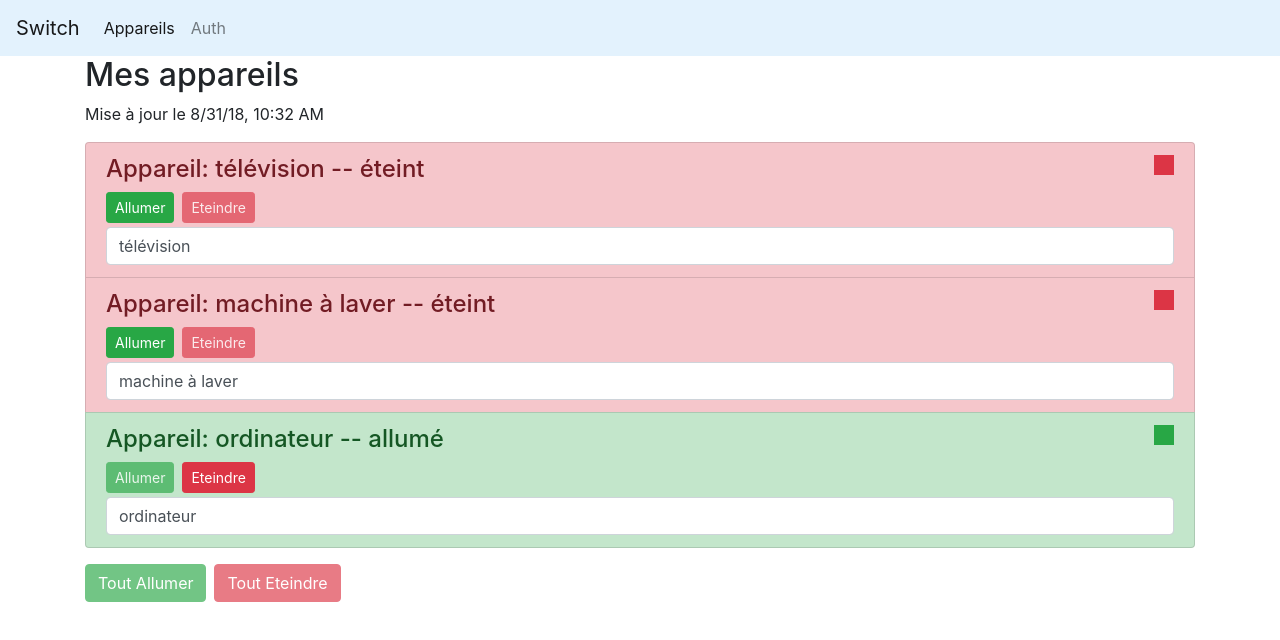
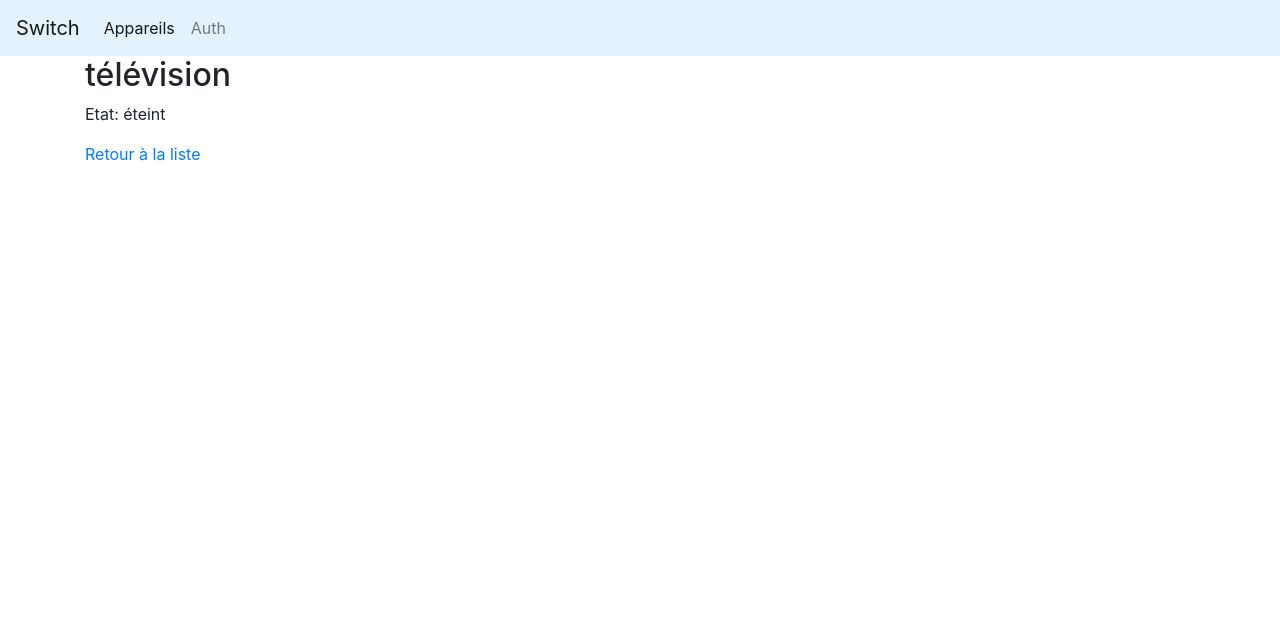
Before and after one commit to CODEheures/ocr-angular-tp1, an Angular app: page /appareils/1 in a window 1280 px wide. Before the commit this address led to /appareils. Shown: the top 640 px of the page. Built offline with nearby package versions, Linux system fonts and the light colour scheme.

Commit message:
add detail appareils

```diff
--- a/src/app/app.module.ts
+++ b/src/app/app.module.ts
@@ -7,11 +7,13 @@ import { AppareilComponent } from './appareil/appareil.component';
 import { ListAppareilsComponent } from './list-appareils/list-appareils.component';
 import { AuthComponent } from './auth/auth.component';
 import { RouterModule, Route } from '@angular/router';
+import { DetailAppareilComponent } from './detail-appareil/detail-appareil.component';
 
 
 const routes: Route[] = [
   { path: '', redirectTo: '/appareils', pathMatch: 'full'},
   { path: 'appareils', component: ListAppareilsComponent},
+  { path: 'appareils/:id', component: DetailAppareilComponent},
   { path: 'auth', component: AuthComponent},
   { path: '**', redirectTo: 'appareils'}
 ]
@@ -20,7 +22,8 @@ const routes: Route[] = [
     AppComponent,
     AppareilComponent,
     ListAppareilsComponent,
-    AuthComponent
+    AuthComponent,
+    DetailAppareilComponent
   ],
   imports: [
     BrowserModule,
--- a/src/app/appareil/appareil.component.html
+++ b/src/app/appareil/appareil.component.html
@@ -4,7 +4,7 @@
                 'list-group-item-danger': appareil.state === 'éteint'}">
     <div *ngIf="appareil.state === 'éteint'" [ngClass]="getBgColor(appareil)" style="height: 20px; width: 20px; float: right"></div>
     <div *ngIf="appareil.state != 'éteint'" [ngClass]="getBgColor(appareil)" style="height: 20px; width: 20px; float: right"></div>
-    <h4>Appareil: {{ appareil.name }} -- {{ appareil.state }}</h4>
+    <h4>Appareil: {{ appareil.name }} -- {{ appareil.state }}<small><a class="btn btn-xs btn-link" [routerLink]="[appareil.id]">détail</a></small></h4>
     <div class="mb-1">
       <button class="btn btn-success btn-sm mr-2" [disabled]="appareil.state ==='allumé'" (click)="onAllumer(i)">Allumer</button>
       <button class="btn btn-danger btn-sm" [disabled]="appareil.state ==='éteint'" (click)="onEteindre(i)">Eteindre</button>
--- /dev/null
+++ b/src/app/detail-appareil/detail-appareil.component.html
@@ -0,0 +1,7 @@
+<div class="row">
+  <div class="col">
+    <h2>{{appareil.name}}</h2>
+    <p>Etat: {{ appareil.state }}</p>
+    <a routerLink="/appareils">Retour à la liste</a>
+  </div>
+</div>
--- /dev/null
+++ b/src/app/detail-appareil/detail-appareil.component.ts
@@ -0,0 +1,23 @@
+import { Component, OnInit } from '@angular/core';
+import { Appareil } from '../interfaces/appareil';
+import { AppareilService } from '../services/appareil.service';
+import { ActivatedRoute } from '@angular/router';
+
+@Component({
+  selector: 'app-detail-appareil',
+  templateUrl: './detail-appareil.component.html',
+  styleUrls: ['./detail-appareil.component.scss']
+})
+export class DetailAppareilComponent implements OnInit {
+
+  public appareil: Appareil
+
+  constructor(private appareilsService: AppareilService, private route: ActivatedRoute) {
+    const id = route.snapshot.paramMap.get('id')
+    this.appareil = this.appareilsService.getById(+id)
+   }
+
+  ngOnInit() {
+  }
+
+}
--- a/src/app/interfaces/appareil.ts
+++ b/src/app/interfaces/appareil.ts
@@ -1,4 +1,5 @@
 export interface Appareil {
+    id: number,
     name: string,
     state: string
 }
--- a/src/app/services/appareil.service.ts
+++ b/src/app/services/appareil.service.ts
@@ -7,12 +7,18 @@ import { Appareil } from '../interfaces/appareil';
 export class AppareilService {
 
   public appareils: Appareil[] = [
-    {'name': 'télévision', 'state': 'éteint'},
-    {'name': 'machine à laver', 'state': 'éteint'},
-    {'name':  'ordinateur', 'state': 'allumé' }
+    {'id': 1, 'name': 'télévision', 'state': 'éteint'},
+    {'id': 2, 'name': 'machine à laver', 'state': 'éteint'},
+    {'id': 3, 'name':  'ordinateur', 'state': 'allumé' }
   ]
 
   constructor() { }
+
+  getById(id: number) {
+    return this.appareils.find((item) => {
+      return item.id === id
+    })
+  }
 
   switchAllOn() {
     this.appareils.forEach(appareil => {
```
Also changed, not shown: src/app/detail-appareil/detail-appareil.component.scss (added), 1 other file (tests, documents, lock files or other folders).
